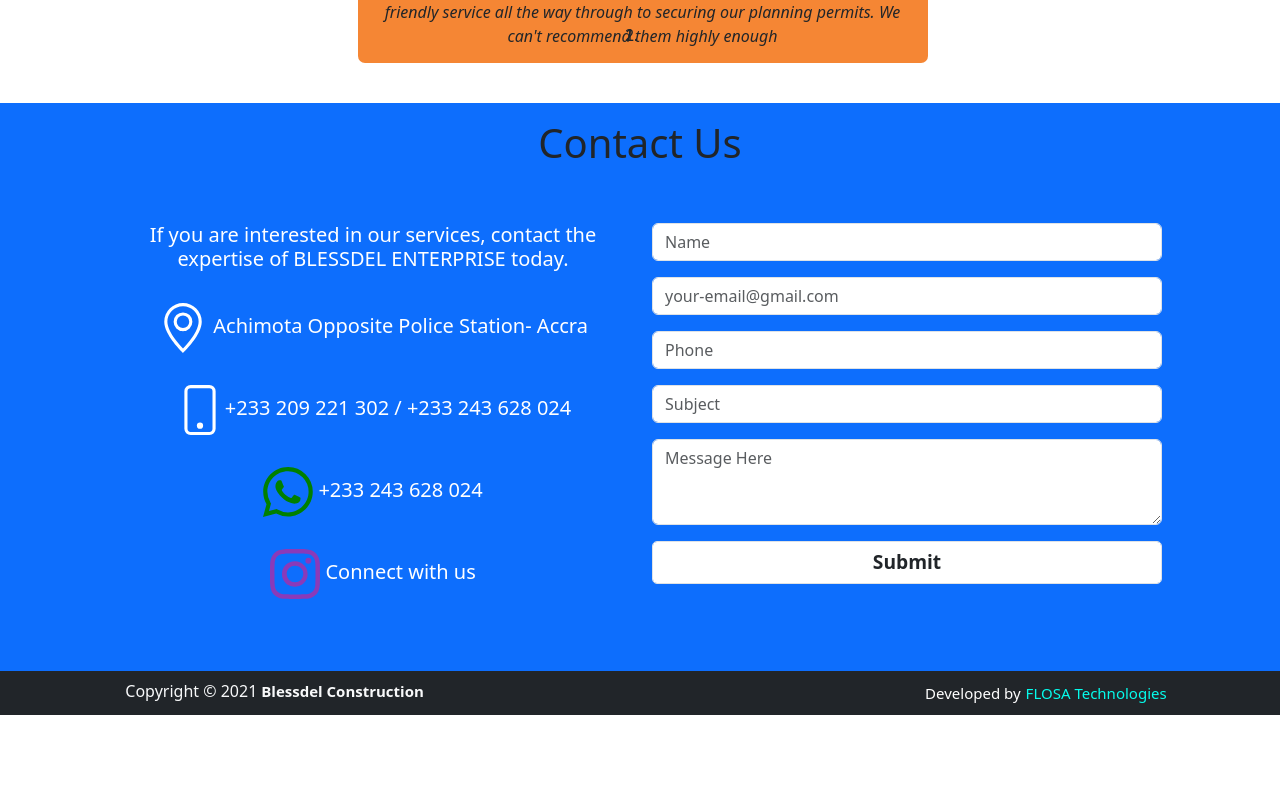
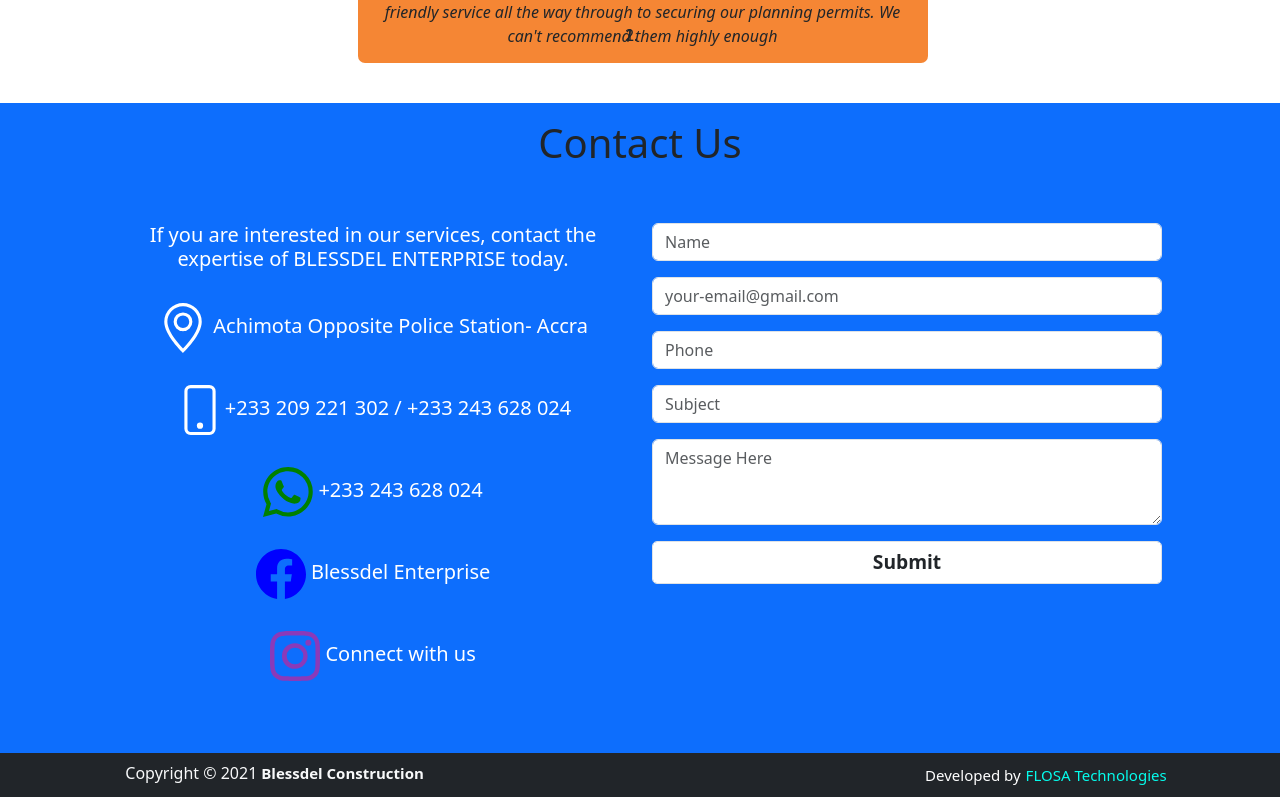
Before and after one commit to flosatechnologies/blessdel, a React (Create React App) app: page /services in a window 1280 px wide. Shown: the part 4750-5547 px from the top of the page. Before the commit the page ends 5465 px from the top, so only its background shows below. Built offline with nearby package versions, Linux system fonts and the light colour scheme.

Commit message:
Facebook: Added facebook page for SEO

```diff
--- a/src/pages/contactus.js
+++ b/src/pages/contactus.js
@@ -2,7 +2,7 @@
 import Form from "react-bootstrap/Form";
 import "../css/contact.css";
 import { Col } from "react-bootstrap";
-import { GeoAlt, Phone, Whatsapp, Instagram } from "react-bootstrap-icons";
+import { GeoAlt, Phone, Whatsapp, Instagram, Facebook } from "react-bootstrap-icons";
 
 function ContactUs() {
   const [validated, setValidated] = useState(false);
@@ -56,6 +56,17 @@
                 </a>
               </h5>
               <br />
+              <h5>
+                <a
+                  href="https://facebook.com/groups/3495939390531305/"
+                  target="_blank"
+                  rel="noreferrer"
+                  style={{ color: "white", textDecoration: "none" }}
+                >
+                  <Facebook color="blue" size={50} /> Blessdel Enterprise
+                </a>
+              </h5>
+              <br/>
               <h5>
                 <a
                   href="https://instagram.com/blessdelconstruction/"
--- a/src/pages/services.js
+++ b/src/pages/services.js
@@ -33,7 +33,7 @@
             </h5>
             <Col style={{ paddingTop: 15 }}>
               <Card style={{ width: "18rem" }}>
-                <Card.Img variant="top" src={Design1} style={{ height: 210 }} />
+                <Card.Img variant="top" src={Design1} alt="design" style={{ height: 210 }} />
                 <Card.Body>
                   <Card.Title
                     style={{
@@ -49,7 +49,7 @@
             </Col>
             <Col style={{ paddingTop: 15 }}>
               <Card style={{ width: "18rem" }}>
-                <Card.Img variant="top" src={Site3} style={{ height: 210 }} />
+                <Card.Img variant="top" src={Site3} alt="site" style={{ height: 210 }} />
                 <Card.Body>
                   <Card.Title
                     style={{
@@ -65,7 +65,7 @@
             </Col>
             <Col style={{ paddingTop: 15 }}>
               <Card style={{ width: "18rem" }}>
-                <Card.Img variant="top" src={Design2} style={{ height: 210 }} />
+                <Card.Img variant="top" src={Design2} alt="design" style={{ height: 210 }} />
                 <Card.Body>
                   <Card.Title
                     style={{
@@ -86,6 +86,7 @@
                 <Card.Img
                   variant="top"
                   src={Surveying}
+                  alt="survey"
                   style={{ height: 210 }}
                 />
                 <Card.Body>
@@ -106,6 +107,7 @@
                 <Card.Img
                   variant="top"
                   src={Electricals}
+                  alt="electricals"
                   style={{ height: 210 }}
                 />
                 <Card.Body>
@@ -123,7 +125,7 @@
             </Col>
             <Col style={{ paddingTop: 15 }}>
               <Card style={{ width: "18rem" }}>
-                <Card.Img variant="top" src={Fence} style={{ height: 210 }} />
+                <Card.Img variant="top" src={Fence} alt="fence" style={{ height: 210 }} />
                 <Card.Body>
                   <Card.Title
                     style={{
@@ -141,7 +143,7 @@
           <Row className="third">
             <Col style={{ paddingTop: 15 }}>
               <Card style={{ width: "18rem" }}>
-                <Card.Img variant="top" src={Civil} style={{ height: 180 }} />
+                <Card.Img variant="top" src={Civil} alt="civil" style={{ height: 180 }} />
                 <Card.Body>
                   <Card.Title
                     style={{
@@ -158,7 +160,7 @@
 
             <Col style={{ paddingTop: 15 }}>
               <Card style={{ width: "18rem" }}>
-                <Card.Img variant="top" src={CCTV} style={{ height: 180 }} />
+                <Card.Img variant="top" src={CCTV} alt="cctv" style={{ height: 180 }} />
                 <Card.Body>
                   <Card.Title
                     style={{
@@ -175,7 +177,7 @@
 
             <Col style={{ paddingTop: 15 }}>
               <Card style={{ width: "18rem", marginBottom: "1rem" }}>
-                <Card.Img variant="top" src={Agro} style={{ height: 180 }} />
+                <Card.Img variant="top" src={Agro} alt="agric" style={{ height: 180 }} />
                 <Card.Body>
                   <Card.Title
                     style={{
```
